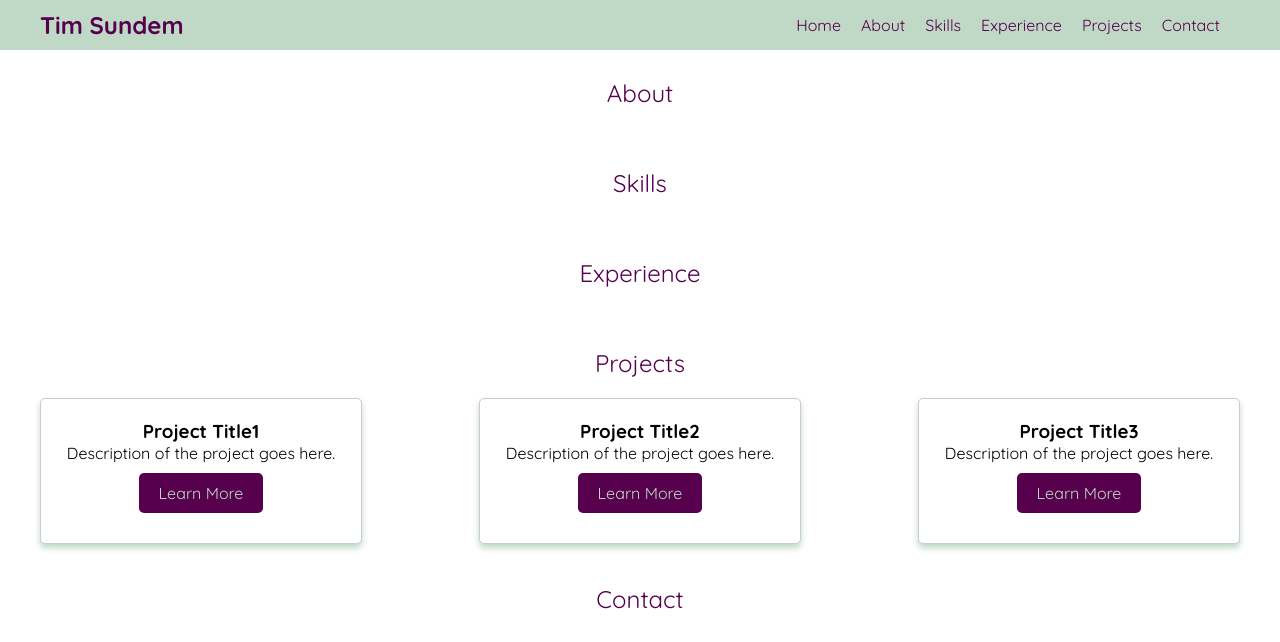
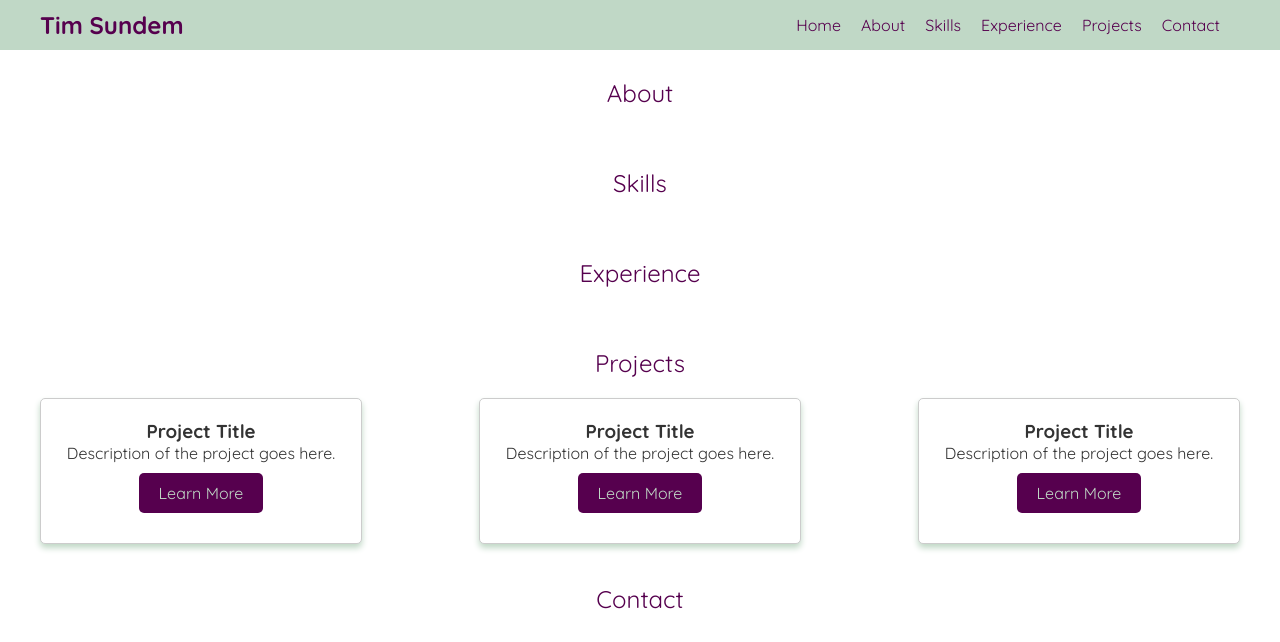
Before and after one commit to timsundem/thorhaugerstrom.github.io, a plain HTML site: page index.html in a window 1280 px wide. Shown: the top 642 px of the page. Drawn offline with Linux system fonts and the light colour scheme.

Commit message:
Color project card

```diff
--- a/css/style.css
+++ b/css/style.css
@@ -132,6 +132,10 @@
     height: auto;
 }
 
+.project-card h3, p {
+    color: #333333
+}
+
 .btn {
     display: inline-block;
     padding: 10px 20px;
--- a/index.html
+++ b/index.html
@@ -48,19 +48,19 @@
         <div class="project-cards-container">
             <div class="project-card">
                 <!--<img src="project-image.jpg" alt="Project Image">-->
-                <h3>Project Title1</h3>
+                <h3>Project Title</h3>
                 <p>Description of the project goes here.</p>
                 <a href="#" class="btn project-btn">Learn More</a>
             </div>
             <div class="project-card">
                 <!--<img src="project-image.jpg" alt="Project Image">-->
-                <h3>Project Title2</h3>
+                <h3>Project Title</h3>
                 <p>Description of the project goes here.</p>
                 <a href="#" class="btn project-btn">Learn More</a>
             </div>
             <div class="project-card">
                 <!--<img src="project-image.jpg" alt="Project Image">-->
-                <h3>Project Title3</h3>
+                <h3>Project Title</h3>
                 <p>Description of the project goes here.</p>
                 <a href="#" class="btn project-btn">Learn More</a>
             </div>
```
